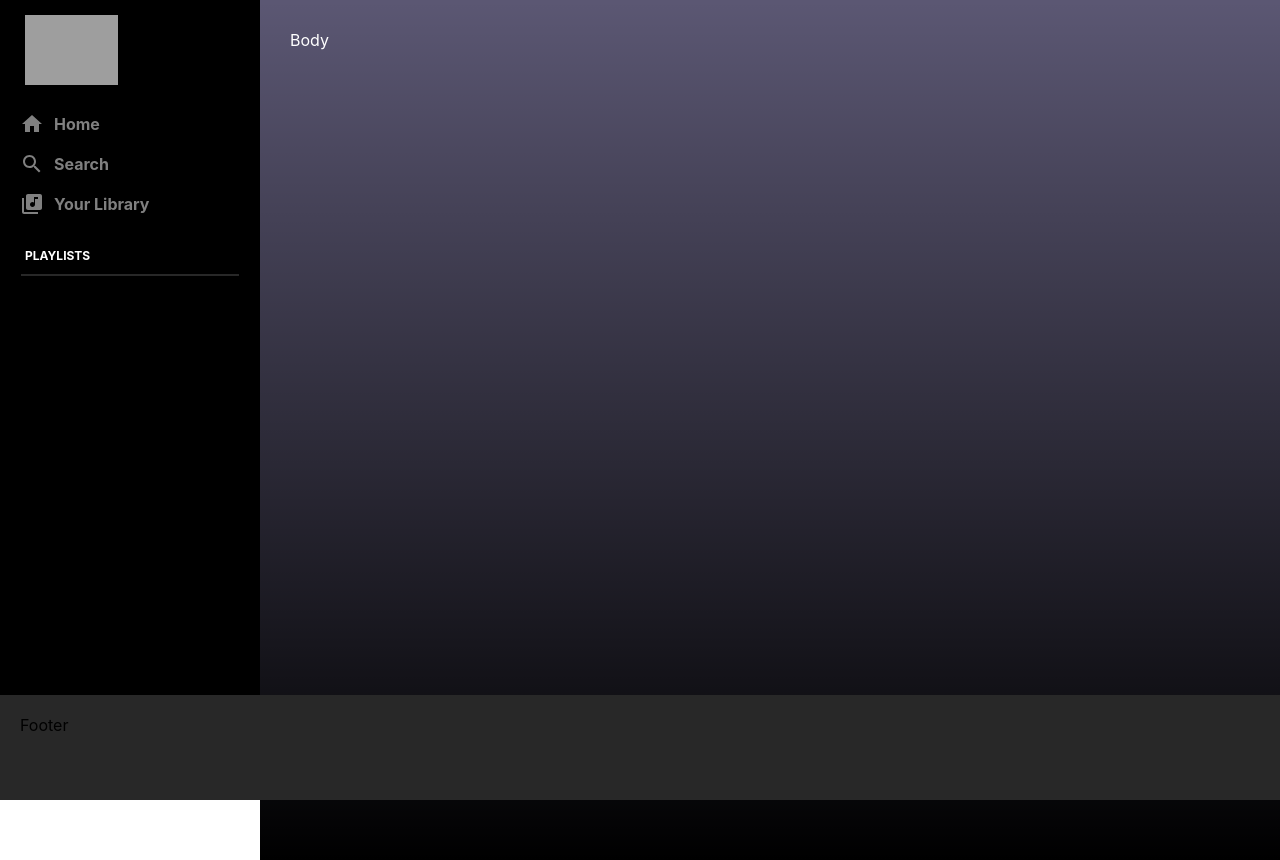
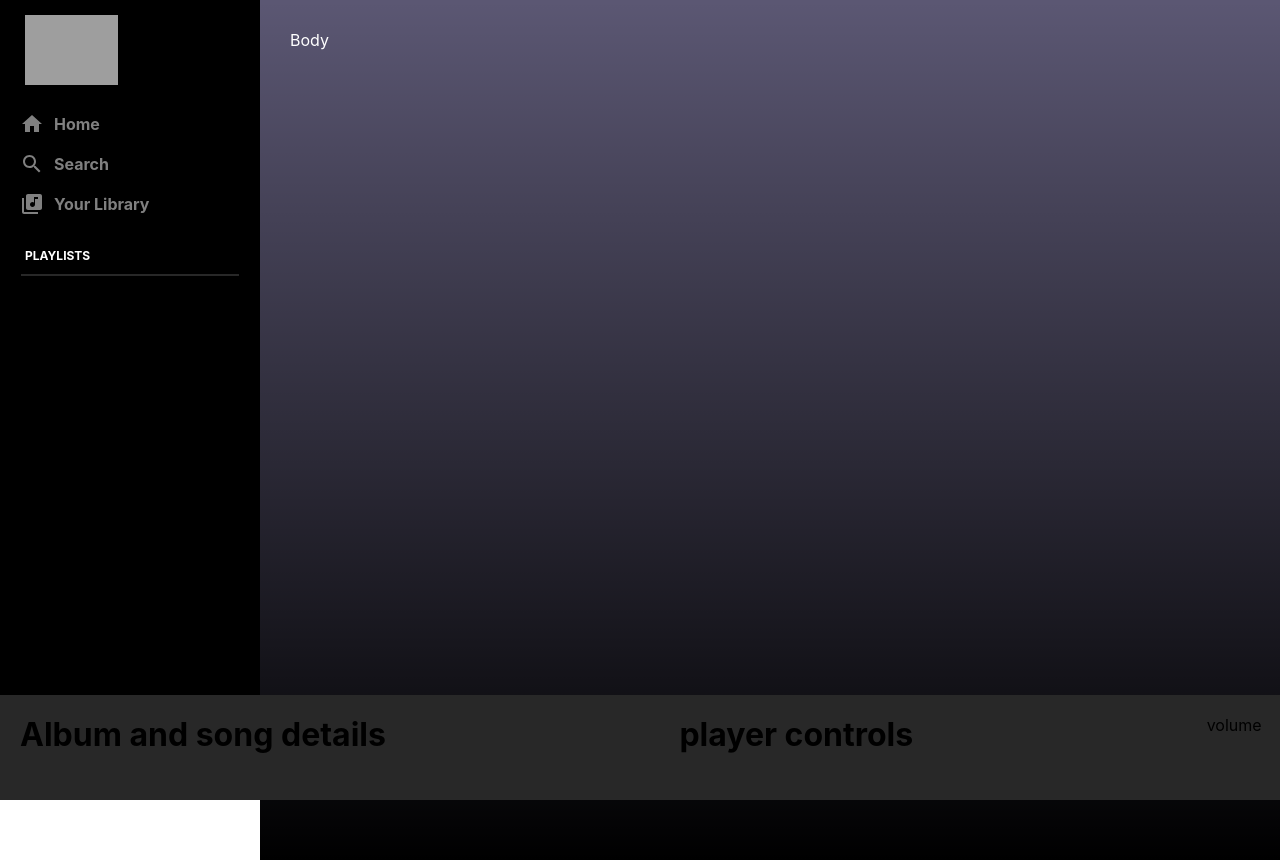
Before and after one commit to frankjoesilva/Spotify_cloneV2, a React (Create React App) app: page / in a window 1280 px wide. Built offline with nearby package versions, Linux system fonts and the light colour scheme; grey boxes are pictures that could not be loaded; what spotify-web-api-js would draw is missing.

Commit message:
started work on player in footer

```diff
--- a/src/Footer.css
+++ b/src/Footer.css
@@ -1,8 +1,10 @@
 .footer {
+    display:flex;
+    justify-content:space-between;
     position:fixed;
     bottom:0;
     height:65px;
-    width:100%;
+    width:97%;
     background-color:#282828;
     padding:20px;
 }
--- a/src/Footer.js
+++ b/src/Footer.js
@@ -4,7 +4,17 @@ import './Footer.css'
 export default function Footer() {
     return (
         <div className="footer">
-            Footer
+            <div className="footer_left">
+                <h1>Album and song details</h1>
+            </div>
+
+            <div className="footer_center">
+                <h1>player controls</h1>
+            </div>
+
+            <div className="footer_right">
+                <p>volume</p>
+            </div>
         </div>
     )
 }
--- a/src/index.css
+++ b/src/index.css
@@ -1,3 +1,7 @@
+body::-webkit-scrollbar {
+  display: none;
+}
+
 *{
   margin:0;
 }
```
